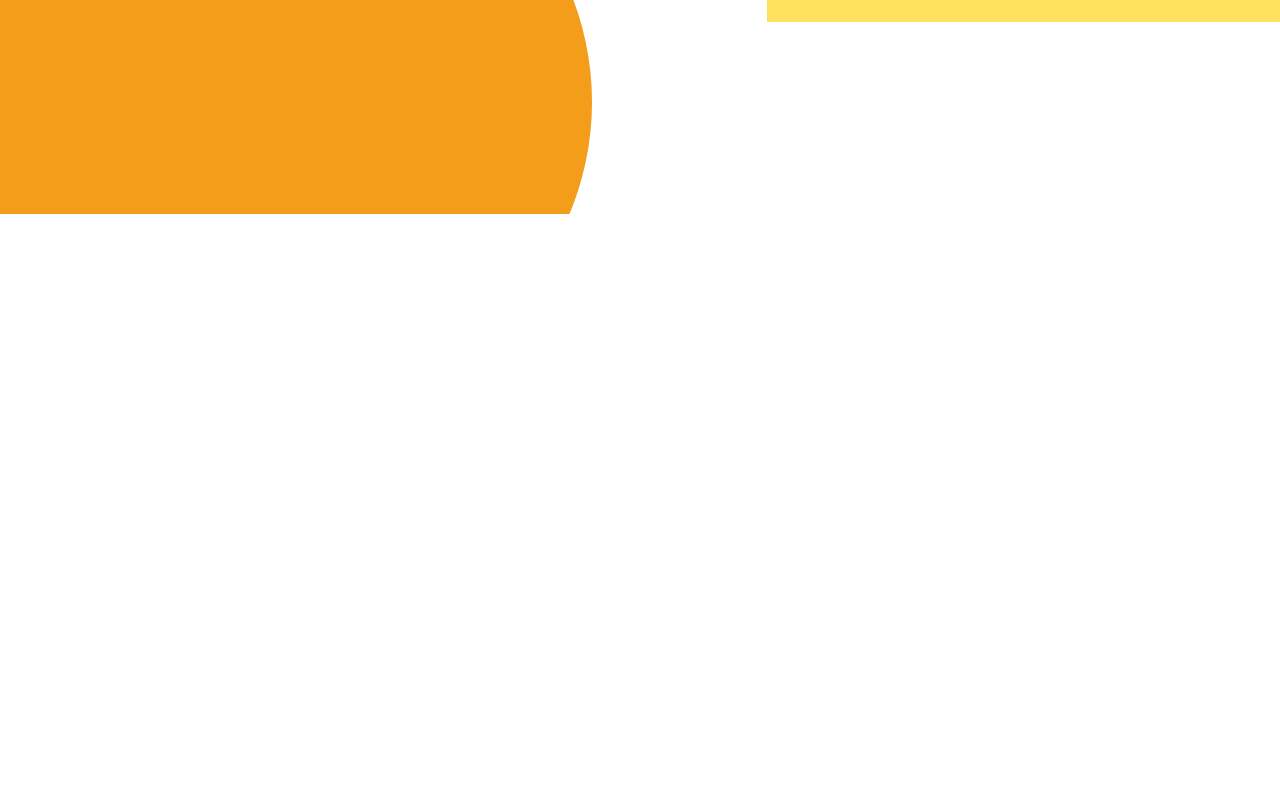
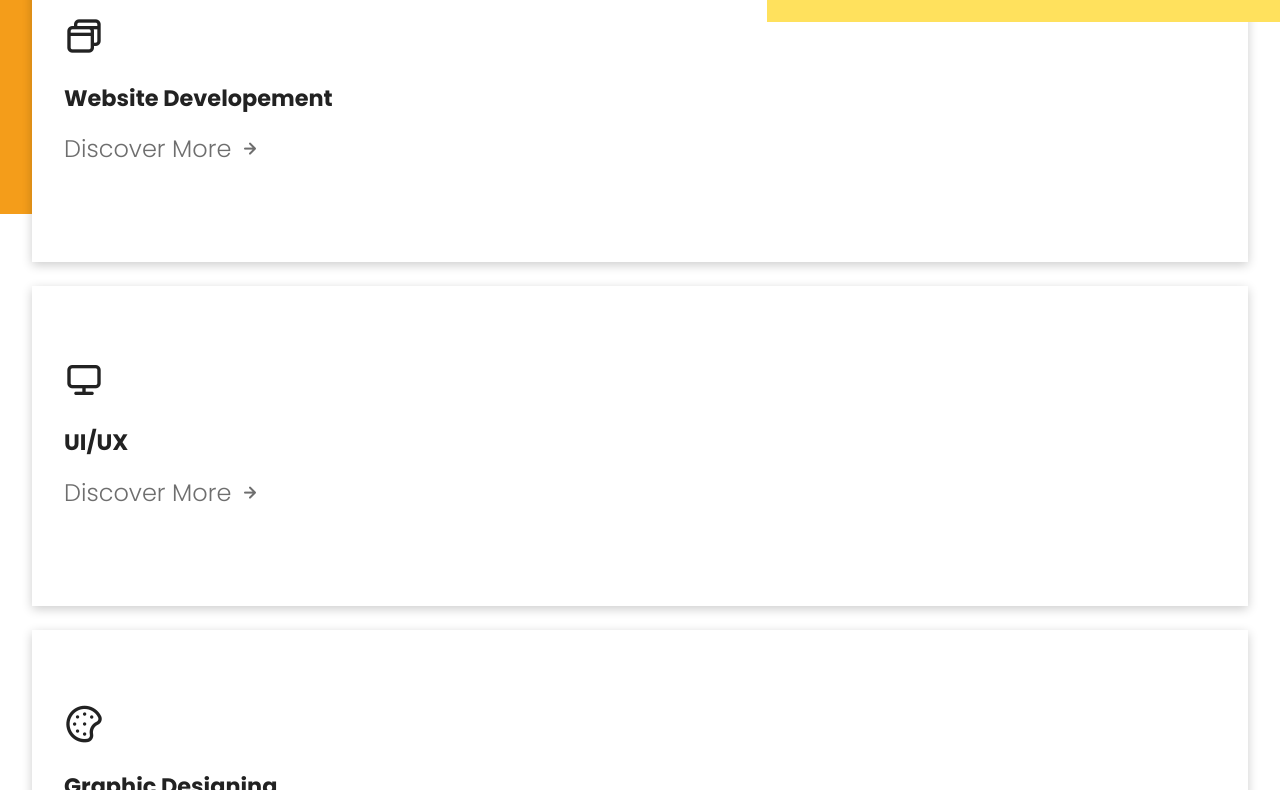
Before and after one commit to KashafDawood/Portfolio, a plain HTML site: page index.html in a window 1280 px wide. Shown: the part 778-1568 px from the top of the page. Before the commit the page ends 992 px from the top, so only its background shows below. Drawn offline with nearby package versions, Linux system fonts and the light colour scheme.

Commit message:
services section

```diff
--- a/index.html
+++ b/index.html
@@ -72,9 +72,9 @@
 
             <!-- socials -->
             <div class="socials">
-                <a href="https://www.linkedin.com/in/kashaf-dawood-323a6120a/"><i class="uil uil-linkedin"></i></a>
-                <a href="https://www.instagram.com/kashaf_hun_yrr/"><i class="uil uil-instagram"></i></a>
-                <a href="https://github.com/KashafDawood"><i class="uil uil-github"></i></a>
+                <a href="https://www.linkedin.com/in/kashaf-dawood-323a6120a/" target="_blank"><i class="uil uil-linkedin"></i></a>
+                <a href="https://www.instagram.com/kashaf_hun_yrr/" target="_blank"><i class="uil uil-instagram"></i></a>
+                <a href="https://github.com/KashafDawood" target="_blank"><i class="uil uil-github"></i></a>
             </div>
 
             <div class="heroImg">
@@ -91,6 +91,39 @@
 
     </div>
 
+    <!-- ===============services================ -->
+    <div id="services">
+
+        <div class="servicesText">
+            <h3>UI/UX Designer, Specialized in Front-End Developement & Graphic Designing.</h3>
+        </div>
+
+        <div class="servicesContainer">
+
+            <div class="service">
+
+                <i class="uil uil-browser serviceIcon"></i>
+                <h4>Website Developement</h4>
+                <p>Discover More <i class="uil uil-arrow-right"></i></p>
+
+            </div>
+
+            <div class="service">
+                <i class="uil uil-desktop serviceIcon"></i>
+                <h4>UI/UX</h4>
+                <p>Discover More <i class="uil uil-arrow-right"></i></p>
+            </div>
+
+            <div class="service">
+                <i class="uil uil-palette serviceIcon"></i>
+                <h4>Graphic Designing</h4>
+                <p>Discover More <i class="uil uil-arrow-right"></i></p>
+            </div>
+
+        </div>
+
+    </div>
+
 
     <script src="script.js"></script>
 </body>
--- a/style.css
+++ b/style.css
@@ -189,7 +189,7 @@ nav a:hover{
 
 .heroText{
     text-align: center;
-    margin: 1.5rem;
+    margin: 1rem 1.5rem;
 }
 
 .heroText h4{
@@ -245,6 +245,11 @@ nav a:hover{
     padding: 0.8rem 0;
 }
 
+.socials a:hover{
+    color: var(--color-dark);
+    transition: all 800ms ease;
+}
+
 /* ===============collab================= */
 .collab{
     background-color: rgb(238, 238, 238);
@@ -254,3 +259,50 @@ nav a:hover{
     bottom: 21rem;
     right: 0;
 }
+
+/* ================Services=============== */
+#services{
+    margin: -15rem 2rem;
+}
+
+.servicesContainer{
+    padding: 2rem 0;
+    display: grid;
+    grid-template-rows: repeat(3, 1fr);
+    row-gap: 1.5rem;
+}
+
+.service{
+    background-color: var(--color-white);
+    color: var(--color-black);
+    width: 100%;
+    height: 20rem;
+    padding: 4rem 2rem;
+    box-shadow: 0 3px 10px rgb(0 0 0 / 0.2);
+    cursor: pointer;
+}
+
+.service:hover{
+    background: var(--color-primary);
+    color: var(--color-white);
+    transition: all 800ms ease;
+    box-shadow: 0 10px 20px rgba(255, 136, 0, 0.356);
+}
+
+.service i{
+    font-size: 1.5rem;
+}
+
+.service .serviceIcon{
+    font-size: 2.5rem;
+    padding-bottom: 3rem;
+}
+
+.service h4{
+    padding: 1rem 0;
+}
+
+.service P{
+    font-size: 1.5rem;
+    color: rgb(110, 110, 110);
+}
```
